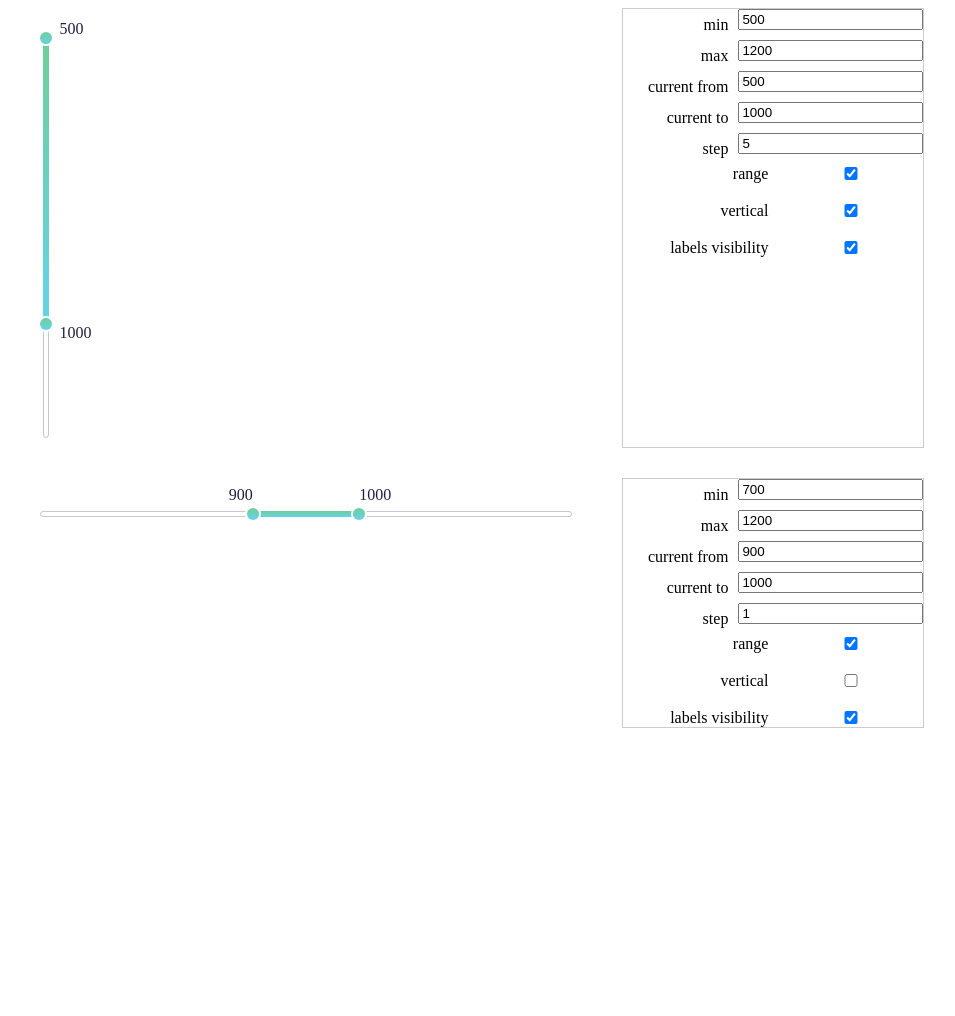
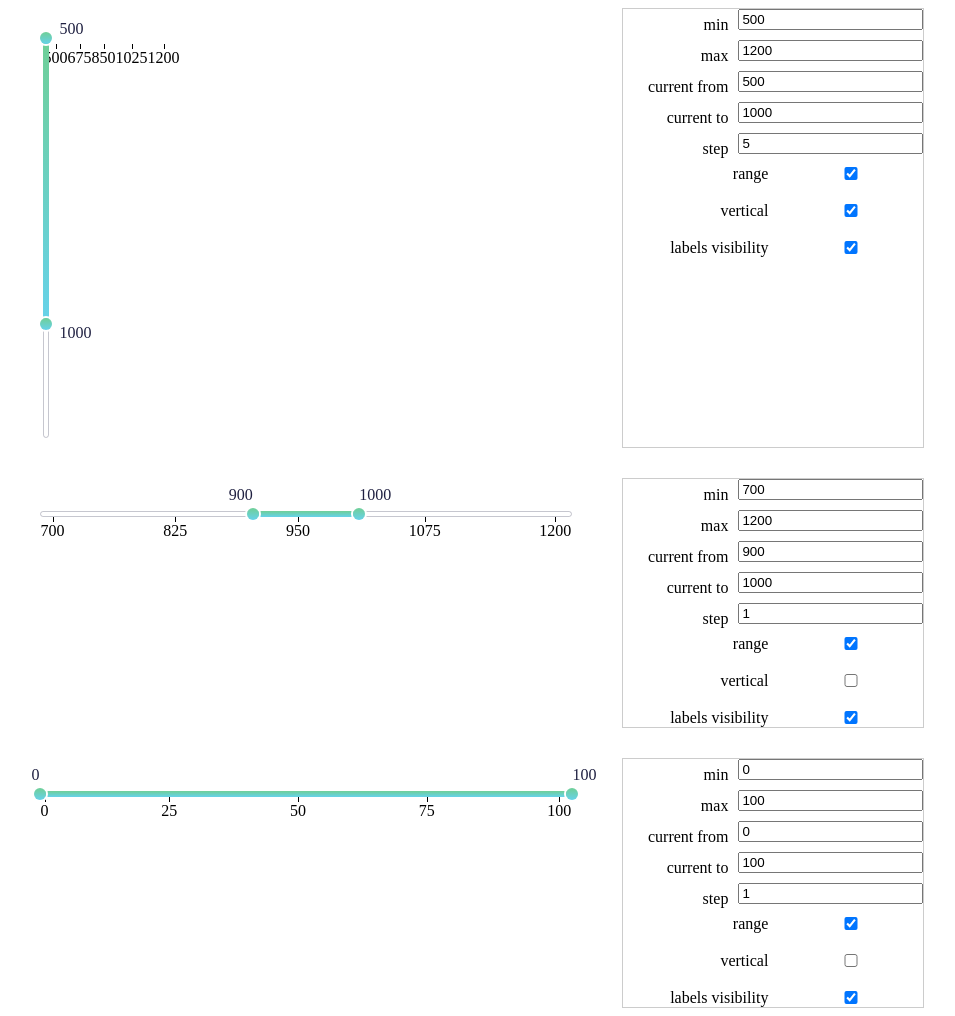
Before and after one commit to iph9x/metalamp-4, a website built with webpack: page src/index.html in a window 1280 px wide. Shown: the whole page, without its empty margins (158-1113 px from the left). Before the commit the page ends 800 px from the top, so only its background shows below. Built offline with nearby package versions, Linux system fonts and the light colour scheme.

Commit message:
added scale captions

```diff
--- a/src/index.html
+++ b/src/index.html
@@ -116,6 +116,60 @@
         <input type="checkbox" class="slider-panel__labelsVisibility" checked>
       </label>
     </form>
+    <div class="slider-3">
+    </div>
+    <form action="" class="slider-panel slider-panel-3">
+      <label>
+        <span>
+          min
+        </span>
+        <input type="text" class="slider-panel__min">
+      </label>
+      <label>
+        <span>
+          max
+        </span>
+        <input type="text" class="slider-panel__max">
+      </label>
+      <label>
+        <span>
+          current from
+        </span>
+        <input type="text" class="slider-panel__current-from" id='first-input-3'>
+      </label>
+      <label>
+        <span>
+          current to
+        </span>
+        <input type="text" class="slider-panel__current-to" id='second-input-3'>
+      </label>
+      <label>
+        <span>
+          step
+        </span>
+        <input type="text" class="slider-panel__step">
+      </label>
+      <label>
+        <span>
+          range
+        </span>
+        <input type="checkbox" class="slider-panel__range" checked>
+      </label>
+      <br>
+      <label>
+        <span>
+          vertical
+        </span>
+        <input type="checkbox" class="slider-panel__vertical">
+      </label>
+      <br>
+      <label>
+        <span>
+          labels visibility
+        </span>
+        <input type="checkbox" class="slider-panel__labelsVisibility" checked>
+      </label>
+    </form>
 
   </main>
 </body>
--- a/src/index.ts
+++ b/src/index.ts
@@ -44,9 +44,18 @@ const localState2: Props = {
     inputToId: 'second-input'
   },
 }
+const localState3: Props = {
+  min: 0,
+  max: 100,
+  inputsId: {
+    inputFromId: 'first-input-3',
+    inputToId: 'second-input-3'
+  }
+}
 
 $('.slider').miSlider(localState1);
 $('.slider-2').miSlider(localState2);
+$('.slider-3').miSlider(localState3);
 
 function setSliderPanelHandlers(panelName: string, sliderName: string, state: Props): void {
   $(panelName).find('.slider-panel__step').val(state.step ? state.step : 1);
@@ -102,3 +111,4 @@ function setSliderPanelHandlers(panelName: string, sliderName: string, state: Pr
 
 setSliderPanelHandlers('.slider-panel-2', '.slider-2', localState2);
 setSliderPanelHandlers('.slider-panel-1', '.slider', localState1);
+setSliderPanelHandlers('.slider-panel-3', '.slider-3', localState3);
--- a/src/styles/main.scss
+++ b/src/styles/main.scss
@@ -46,6 +46,9 @@ $body-font-size: 14px;
     }
   }
   &__scale {
+    display: flex;
+    justify-content: space-between;
+    // grid-template-columns: repeat(5, 1fr);
     position: absolute;
     top: 0;
     left: 0;
@@ -54,6 +57,20 @@ $body-font-size: 14px;
     transform: translateY(3px);
     border-radius: 3px;
     border: 1px solid $darkshade25;
+    &-num {
+      position: relative;
+      color: #000;
+      transform: translateY(10px);
+      &::before {
+        content: '';
+        position: absolute;
+        top: -5px;
+        left: 50%;
+        width: 1px;
+        height: 5px;
+        background: #000;
+      }
+    }
     &_vertical {
       transform: translateX(3px);
     }
--- a/src/ts/subVeiw/scale.ts
+++ b/src/ts/subVeiw/scale.ts
@@ -9,8 +9,12 @@ export interface IScale {
 export default class Scale implements IScale {
   private scale: JQuery = $(`<div class="mi-slider__scale"></div>`);
   private isSingle: boolean;
+  private scaleNumbersArr: Array<number> = [];
+  private scaleElementsArr: Array<JQuery> = [];
 
   constructor(
+    min: number,
+    max: number,
     public maxThumbPosition: number,
     public setMax: Function,
     public setMaxActive: (value: boolean) => void,
@@ -23,6 +27,22 @@ export default class Scale implements IScale {
     if (this.vertical) {
       this.scale.addClass(`mi-slider__scale_vertical`);
     }
+
+    let scaleStep = Math.trunc((max - min) / 4);
+
+    for (let i = 0; i < 5; i += 1) {
+      if (i === 0) {
+        this.scaleNumbersArr[i] = min;
+      } else if (i === 4) {
+        this.scaleNumbersArr[i] = max;
+      } else {
+        this.scaleNumbersArr[i] = this.scaleNumbersArr[i - 1] + scaleStep;
+      }
+    }
+
+    this.scaleElementsArr = this.scaleNumbersArr.map((el) => {
+      return $(`<span class="mi-slider__scale-num">${el}</span>`)
+    })
 
     this.isSingle = !isRange
     this.render();
@@ -66,6 +86,10 @@ export default class Scale implements IScale {
   }
 
   public render() {
+    for (let el of this.scaleElementsArr) {
+      this.scale.append(el);
+    }
+
     return this.scale;
   }
 }
--- a/src/ts/view/view.ts
+++ b/src/ts/view/view.ts
@@ -126,6 +126,8 @@ export default class View extends Observer implements IView {
     });
 
     this.scale = new Scale(
+      this.min,
+      this.max,
       this.maxThumbPosition,
       this.maxThumb.setPositionHandler,
       this.maxThumb.setIsActive,
```
